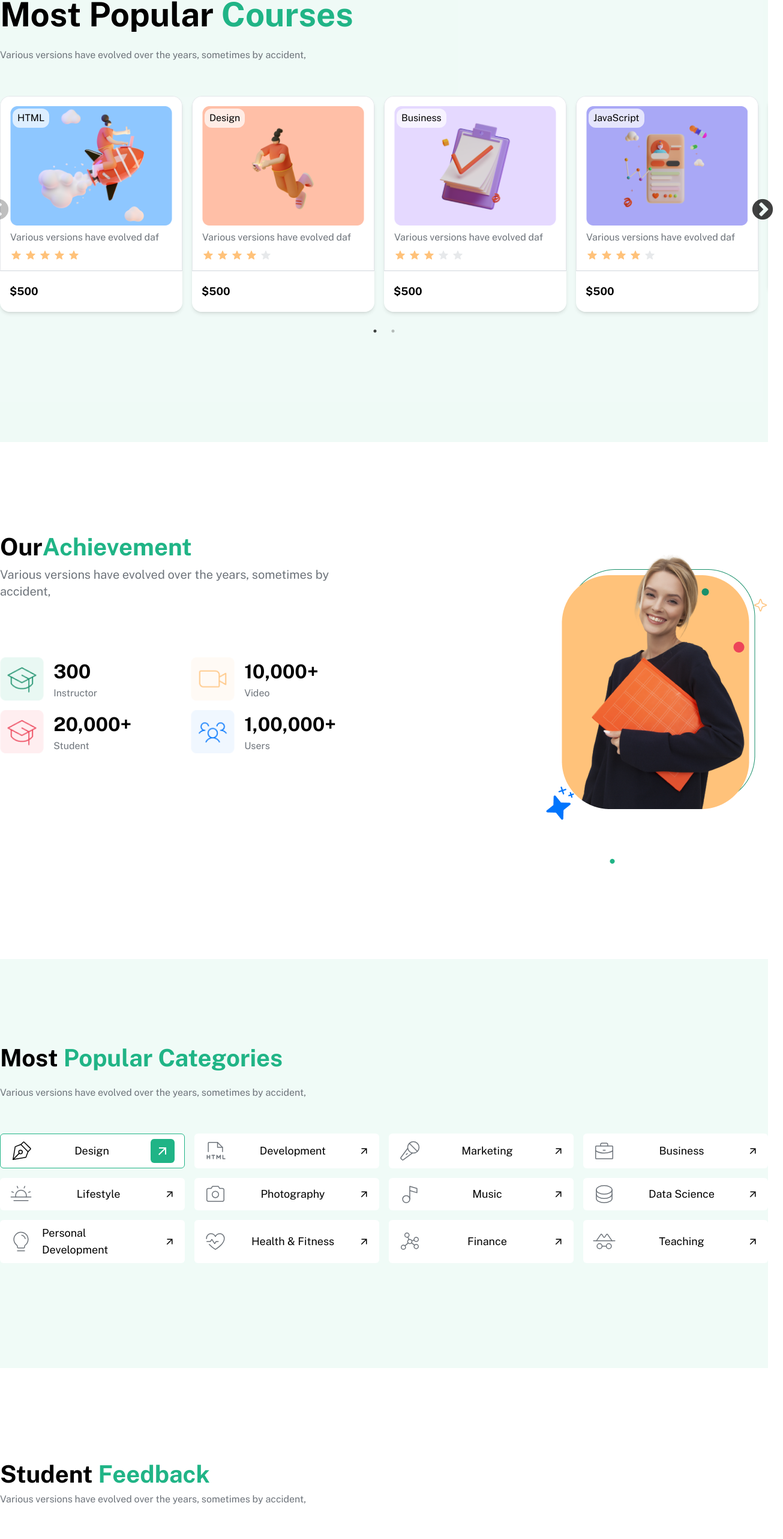
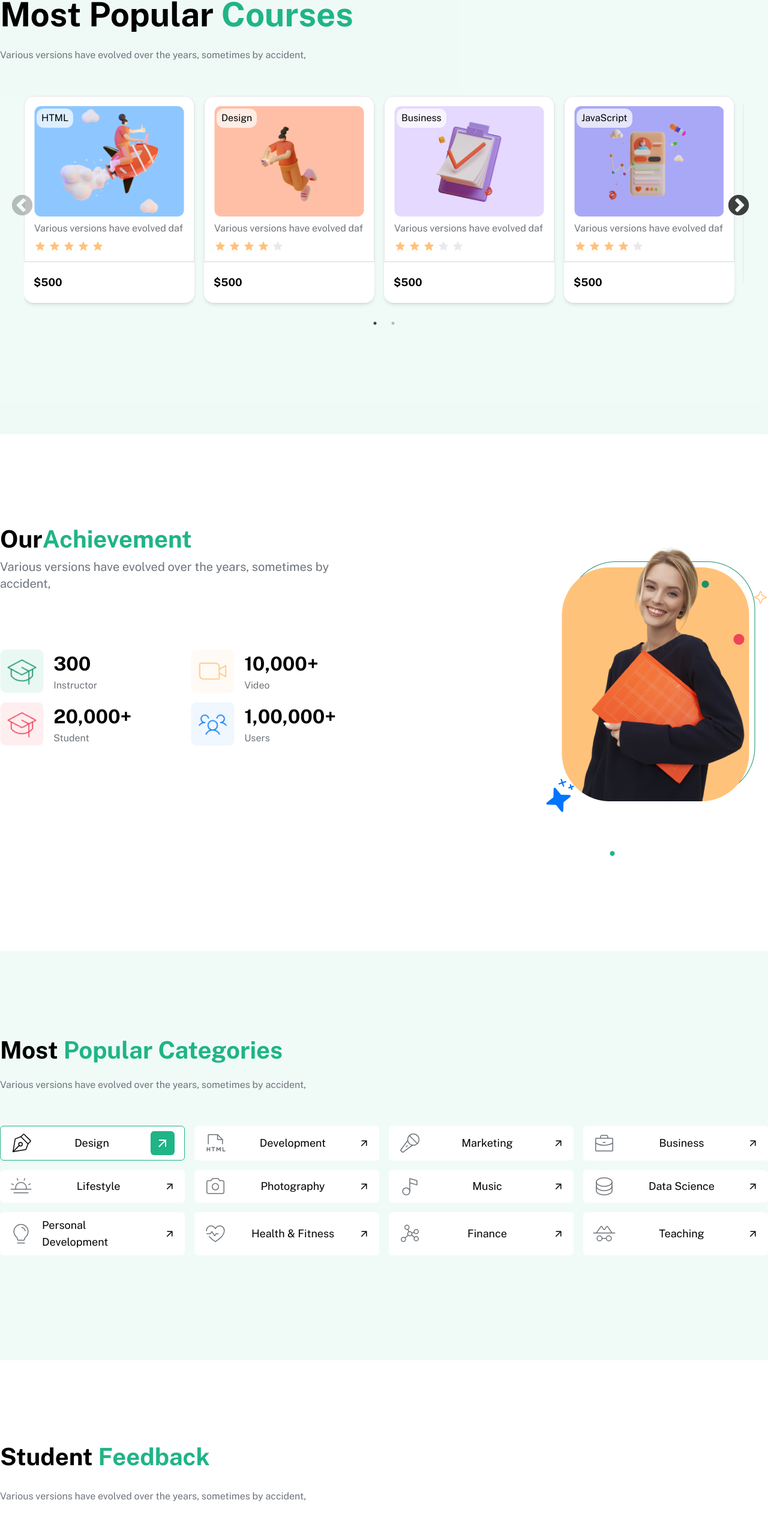
Before and after one commit to Aashim-limbu/landingPage, a React (Vite) app: page / in a window 1280 px wide. Shown: the part 1363-3929 px from the top of the page at 60% size, 1305 px wide, since content can reach past the window. Built offline with nearby package versions, Linux system fonts and the light colour scheme.

Commit message:
added first framer-motion

```diff
--- a/package.json
+++ b/package.json
@@ -12,6 +12,7 @@
   "dependencies": {
     "@headlessui/react": "^1.7.17",
     "@heroicons/react": "^2.1.1",
+    "framer-motion": "^10.16.16",
     "react": "^18.2.0",
     "react-dom": "^18.2.0",
     "react-icons": "^4.12.0",
--- a/src/components/Categories.tsx
+++ b/src/components/Categories.tsx
@@ -88,7 +88,7 @@ const categories = [
 
 function Categories() {
 	return (
-		<div className="bg-[#F0FBF7] w-full md:py-[135px]">
+		<div className="bg-[#F0FBF7] w-full md:py-[135px] py-10">
 			<div className="md:max-w-[1480px] max-w-[600px] m-auto">
 				<p className="text-[40px] font-semibold">
 					Most <span className="text-primary">Popular Categories</span>
--- a/src/components/Companies.tsx
+++ b/src/components/Companies.tsx
@@ -1,11 +1,19 @@
+import { useScroll,motion, useTransform } from "framer-motion";
 import One from "../assets/Frame1.png";
 import Two from "../assets/Frame2.png";
 import Three from "../assets/Frame3.png";
 import Four from "../assets/Frame4.png";
+import { useRef } from "react";
 
 function Companies() {
+    const ref = useRef<HTMLDivElement>(null)
+    const { scrollYProgress } = useScroll({
+        target:ref,
+        offset:["0 1","1.33 1"],
+    })
+    const scaleProgress = useTransform(scrollYProgress,[0,1],[0.5,1])
 	return (
-		<div className="bg-white w-full py-8 md:py-[50px] my-5">
+		<motion.div style={{scale:scaleProgress,opacity:scrollYProgress}} ref={ref} className="bg-white w-full py-8 md:py-[50px] my-5">
 			<div className="md:max-w-[1480px] m-auto max-w-[600px] flex flex-col gap-5 items-center ">
 				<p className="text-secondaryText font-semibold text-xl md:text-[36px]">Trusted by over 25,000 teams around the world.</p>
 				<p className="text-secondaryText text-md md:text-2xl">
@@ -19,7 +27,7 @@ function Companies() {
 					<img src={Four} alt="company 4" />
 				</div>
 			</div>
-		</div>
+		</motion.div>
 	);
 }
 
--- a/src/components/Courses.tsx
+++ b/src/components/Courses.tsx
@@ -6,6 +6,8 @@ import Four from "../assets/Course4.png";
 import Five from "../assets/Course5.png";
 import Six from "../assets/Course6.png";
 import Card from "./Card";
+import { motion, useScroll, useTransform } from "framer-motion";
+import { useRef } from "react";
 
 const Categories = [
 	{
@@ -94,8 +96,13 @@ function Courses() {
 			// instead of a settings object
 		],
 	};
+    const ref = useRef<HTMLDivElement>(null)
+    const {scrollYProgress} = useScroll({
+        target:ref,
+        offset:["0 1","1.33 1"]
+    })
 	return (
-		<div className="bg-[#e9f8f3] bg-opacity-[0.7] w-full">
+		<motion.div style={{opacity:scrollYProgress}} ref={ref} className="bg-[#e9f8f3] bg-opacity-[0.7] w-full">
 			<div className="md:max-w-[1480px] max-w-[600px] md:py-[200px] py-10  m-auto">
 				<p className="md:text-[56px] text-2xl font-semibold py-5">
 					Most Popular <span className="text-primary">Courses</span>
@@ -103,7 +110,7 @@ function Courses() {
 				<p className="text-secondaryText py-5 mb-5">
 					Various versions have evolved over the years, sometimes by accident,
 				</p>
-				<div>
+				<div className="px-10">
 					<Slider {...settings}>
 						{Categories.map((item) => (
 							<Card key={item.id} item={item} />
@@ -111,7 +118,7 @@ function Courses() {
 					</Slider>
 				</div>
 			</div>
-		</div>
+		</motion.div>
 	);
 }
 
--- a/src/components/FeedBack.tsx
+++ b/src/components/FeedBack.tsx
@@ -53,13 +53,13 @@ function FeedBack() {
 		infinite: false,
 		speed: 500,
 		slidesToShow: 3,
-		slidesToScroll: 3,
+		slidesToScroll: 1,
 		responsive: [
 			{
 				breakpoint: 1024,
 				settings: {
-					slidesToShow: 2,
-					slidesToScroll: 2,
+					slidesToShow: 3,
+					slidesToScroll: 1,
 					infinite: false,
 					dots: true,
 				},
@@ -67,7 +67,7 @@ function FeedBack() {
 			{
 				breakpoint: 600,
 				settings: {
-					slidesToShow: 1,
+					slidesToShow: 2,
 					slidesToScroll: 1,
 				},
 			},
@@ -81,31 +81,31 @@ function FeedBack() {
 		],
 	};
 	return (
-		<div className="bg-white w-full md:py-[147px] py-10">
+		<div className="bg-white w-full md:py-[147px] py-20">
 			<div className="md:max-w-[1480px] max-w-[600px] m-auto">
-				<p className="text-[40px] font-semibold">
+				<p className="md:text-[40px] text-xl font-semibold">
 					Student <span className="text-primary">Feedback</span>
 				</p>
-				<p className="text-secondaryText">
+				<p className="text-secondaryText md:py-10 py-5">
 					Various versions have evolved over the years, sometimes by accident,
 				</p>
-				<div className="md:py-12">
+				<div className="md:py-12 px-10 flex flex-col">
 					<Slider {...settings}>
 						{FeedBacks.map((item) => (
-							<div className="bg-white rounded-md max-w-[450px] shadow-md aspect-video flex flex-col overflow-hidden my-10 mx-4 p-4 ">
+							<div className="bg-white rounded-md lg:max-w-[450px] md:max-w-[300px] max-w-[200px] shadow-md flex flex-col overflow-hidden my-10 mx-4 p-4 ">
 								<div className="flex justify-between items-start mb-5">
 									<div className="flex gap-x-2">
 										<img
-											className="w-20 h-20 rounded-full object-cover"
+											className="md:w-20 md:h-20 w-10 h-10 rounded-full object-cover"
 											src={item.image}
 											alt={item.name}
 										/>
 										<div>
-											<p className="font-semibold text-xl">{item.name}</p>
-											<p>{item.position}</p>
+											<p className="font-semibold md:text-xl text-lg">{item.name}</p>
+											<p className="md:text-base text-sm">{item.position}</p>
 										</div>
 									</div>
-									<img src={Quote} className="w-10" alt="quotation" />
+									<img src={Quote} className="lg:w-10 md:w-7 w-5" alt="quotation" />
 								</div>
 								<div className="text-base max-w-[600px] py-2">{item.comments}</div>
 							</div>
--- a/src/components/Qta.tsx
+++ b/src/components/Qta.tsx
@@ -2,7 +2,7 @@ import QTA from "../assets/QTA.png";
 function Qta() {
 	return (
 		<div className="bg-[#e9f8f3] md:py-[223px] bg-opacity-[0.7] py-10 w-full">
-			<div className="md:max-w-[1480px] max-w-[600px] m-auto grid md:grid-cols-2 gap-x-4 items-center">
+			<div className="md:max-w-[1480px] max-w-[600px] m-auto grid lg:grid-cols-2 md:grid-cols-1 gap-x-4 items-center">
 				<img className="max-w-[550px] m-auto" src={QTA} alt="qta" />
 				<div className="my-5 flex flex-col gap-y-6">
 					<p className="md:text-[40px] text-2xl font-semibold">
```
Also changed, not shown: 1 other file (tests, documents, lock files or other folders).
